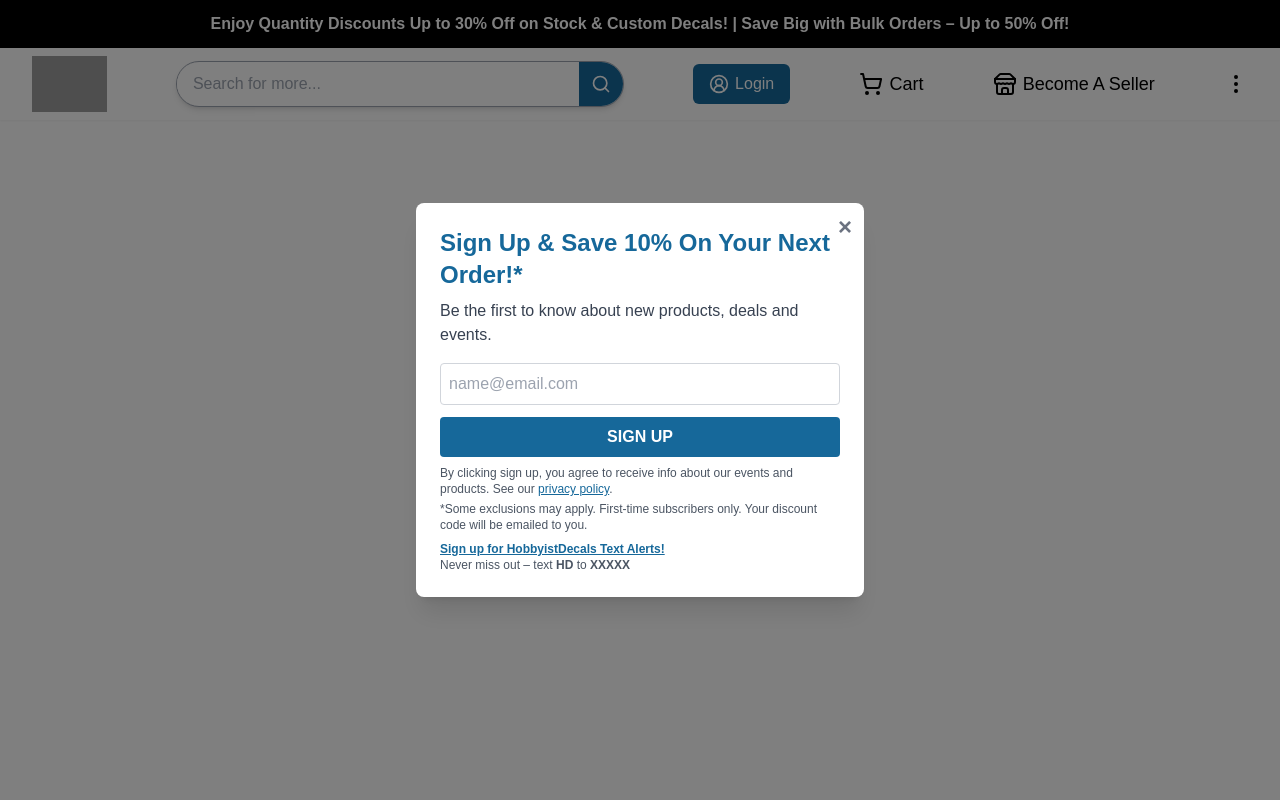
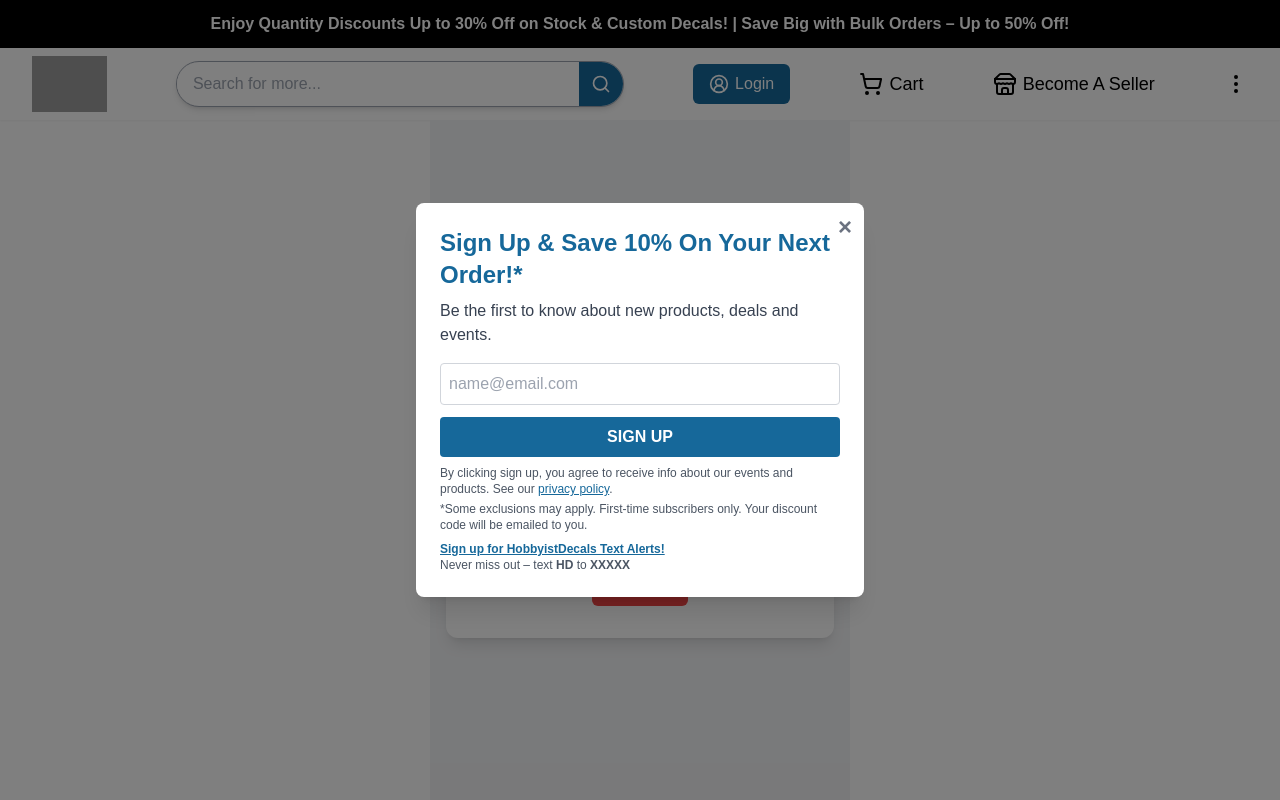
Before and after one commit to Decal-project/HobbyistDecals-Demo-master, a Next.js app: page /profile in a window 1280 px wide. Before the commit this address had no page. Shown: the top 800 px of the page. Built offline with nearby package versions, Linux system fonts and the light colour scheme; grey boxes are pictures that could not be loaded.

Commit message:
Add files via upload

```diff
--- /dev/null
+++ b/src/app/profile/page.tsx
@@ -0,0 +1,37 @@
+"use client";
+
+import React from "react";
+import { useRouter } from "next/navigation";
+
+const ProfilePage = () => {
+  const router = useRouter();
+
+  // For now, a simple hardcoded UI — later you can add fetch user info
+
+  const handleLogout = () => {
+    // Clear login state here (e.g., clear localStorage or cookies)
+    // Then redirect to login page
+    router.push("/user-login");
+  };
+
+  return (
+    <div className="min-h-screen flex flex-col items-center justify-center bg-gray-100 p-4">
+      <div className="bg-white p-8 rounded-xl shadow-lg w-full max-w-md text-center">
+        <h1 className="text-4xl font-bold text-[#16689A] mb-6">Your Profile</h1>
+
+        <p className="text-lg mb-4">Welcome back! This is your profile page.</p>
+
+        {/* Later you can show user details here */}
+
+        <button
+          onClick={handleLogout}
+          className="mt-6 bg-red-500 text-white py-2 px-6 rounded-md hover:bg-red-600 transition"
+        >
+          Logout
+        </button>
+      </div>
+    </div>
+  );
+};
+
+export default ProfilePage;
```
